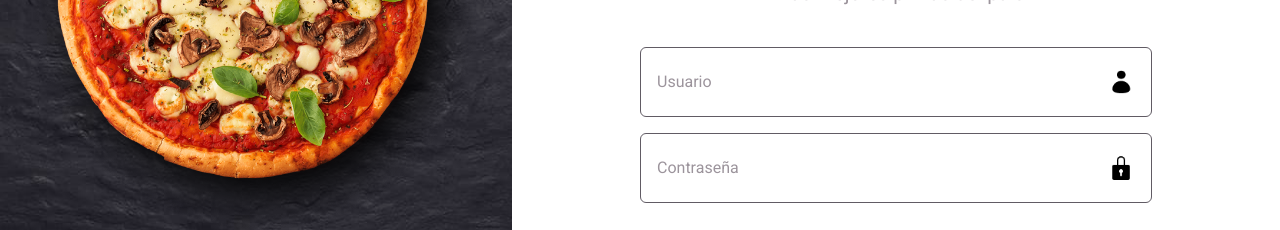
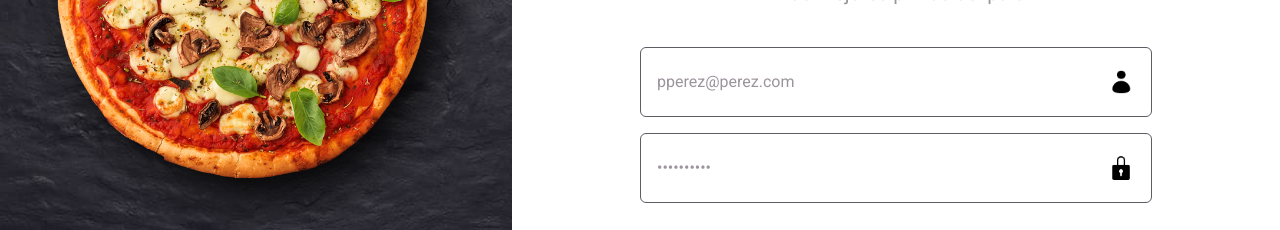
Before and after one commit to jonmid/best-pizza, a React (Vite) app: page /auth in a window 1280 px wide. Shown: the part 394-624 px from the top of the page. Built offline with nearby package versions, Linux system fonts and the light colour scheme.

Commit message:
[update] se valida ingreso de datos desde el formulario de login y se configura para que se guarde los estados pertinentes de login de usuario con redux y localstorage

```diff
--- a/src/app/components/FormLogin.jsx
+++ b/src/app/components/FormLogin.jsx
@@ -1,6 +1,7 @@
-import React from 'react'
+import React, { useEffect } from 'react'
 import { useDispatch, useSelector } from 'react-redux'
 import { useForm } from 'react-hook-form'
+import { useNavigate } from 'react-router-dom'
 
 import './../styles/formLogin.css'
 import { fetchAsyncStores } from './../redux/store.slice'
@@ -12,23 +13,29 @@ import { Loader } from './Loader'
 
 const FormLogin = () => {
   const dispatch = useDispatch()
-  const { isLoading, error } = useSelector(state => state.storeReducer)
+  const { isAuthenticated, isLoading, error } = useSelector(state => state.storeReducer)
   const {
     register,
     handleSubmit,
-    watch,
     formState: { errors }
   } = useForm()
+  const navigate = useNavigate()
 
   const onSubmit = data => {
     dispatch(fetchAsyncStores(data))
   }
 
+  useEffect(() => {
+    if (isAuthenticated) {
+      navigate(`/`)
+    }
+  }, [isAuthenticated])
+
   return (
     <form className='form' onSubmit={handleSubmit(onSubmit)}>
       <div className='mb-4'>
         <div className='form__input'>
-          <input id='user' type='email' name='user' placeholder='Usuario' {...register('user', { required: true })} />
+          <input id='user' type='email' name='user' placeholder='Usuario' {...register('user', { required: true })} defaultValue='pperez@perez.com' />
           <img src={IconUser} alt='icon-user' />
         </div>
         {errors.user && <span className='form__input--message'>Este campo es requerido</span>}
@@ -36,7 +43,7 @@ const FormLogin = () => {
 
       <div className='mb-4'>
         <div className='form__input'>
-          <input id='pass' type='password' name='pass' placeholder='Contraseña' {...register('password', { required: true })} />
+          <input id='pass' type='password' name='pass' placeholder='Contraseña' {...register('password', { required: true })} defaultValue='pperezs123' />
           <img src={IconPassword} alt='icon-pass' />
         </div>
         {errors.password && <span className='form__input--message'>Este campo es requerido</span>}
```
